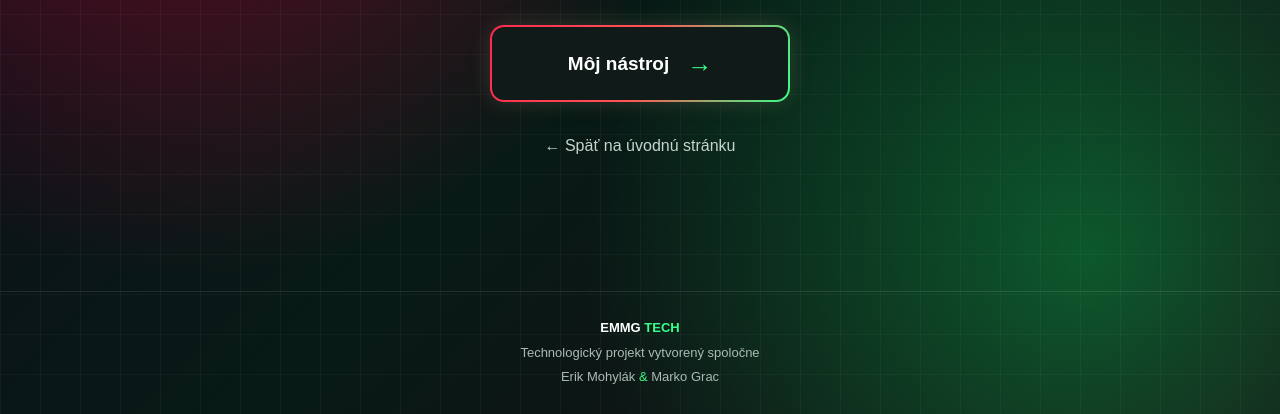
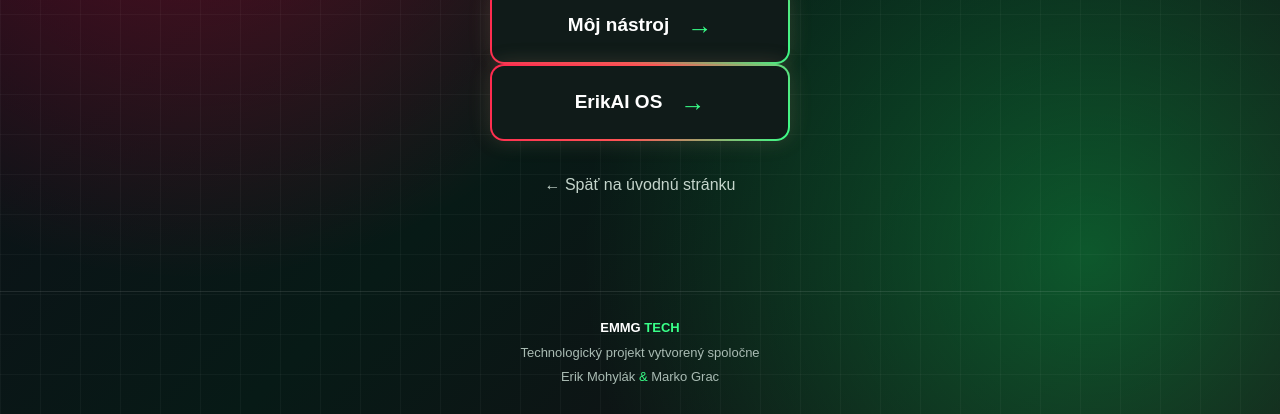
Before and after one commit to EMMG-TECH/EMMG-TECH, a plain HTML site: page nastroje.html in a window 1280 px wide. Shown: the part 386-800 px from the top of the page. Drawn offline with Linux system fonts and the light colour scheme.

Commit message:
Update nastroje.html

```diff
--- a/nastroje.html
+++ b/nastroje.html
@@ -1,4 +1,3 @@
-
 <!DOCTYPE html>
 <html lang="sk">
 <head>
@@ -226,6 +225,11 @@
             <span class="arrow">→</span>
         </a>
 
+        <a class="tool-button" href="erikai.html">
+            <span> ErikAI OS</span>
+            <span class="arrow">→</span>
+        </a>
+
         <div class="back">
             <a href="index.html">← Späť na úvodnú stránku</a>
         </div>
```
